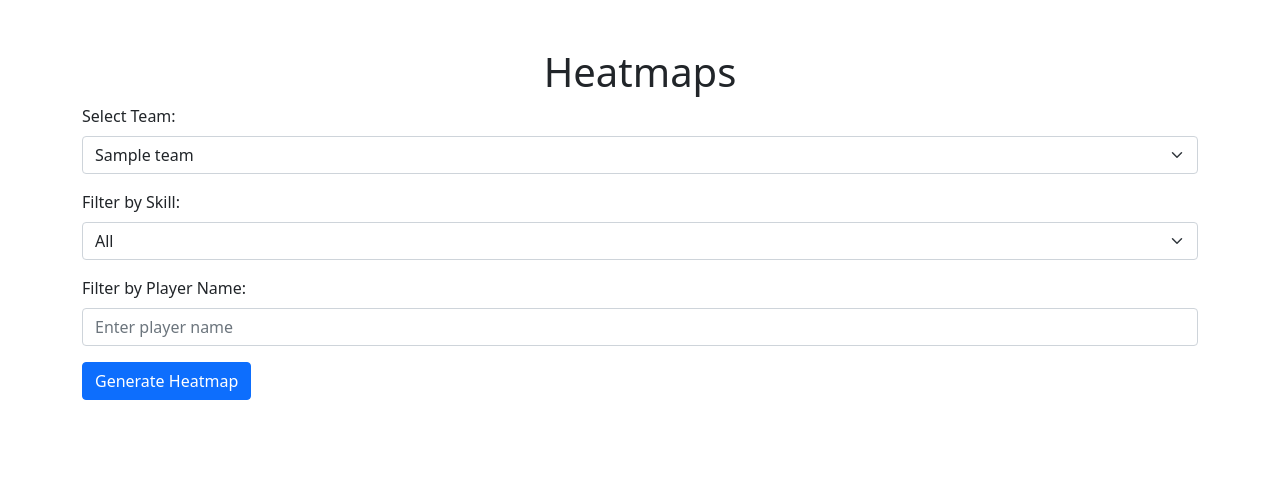
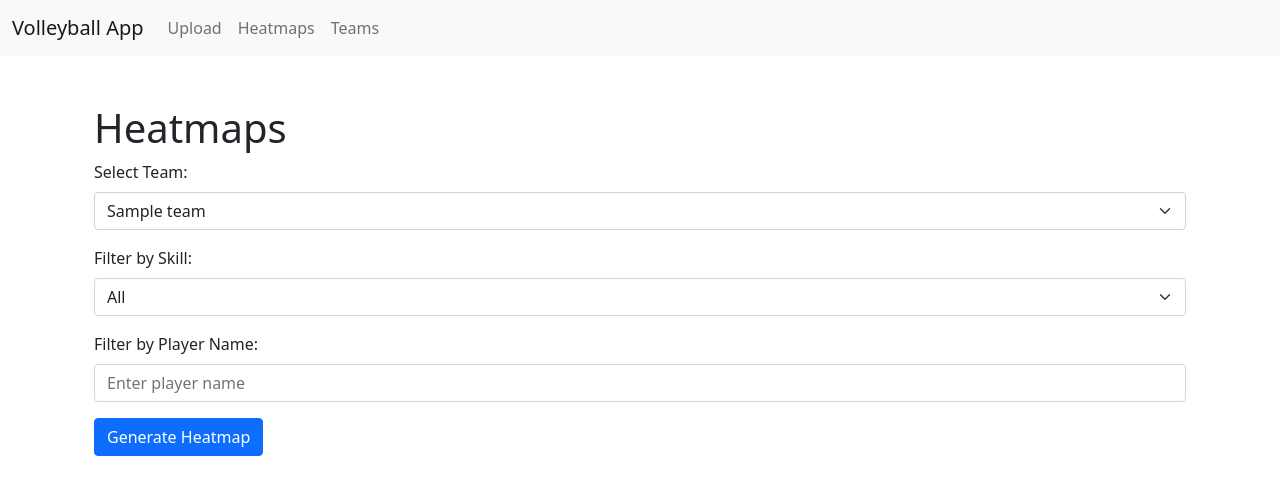
Before and after one commit to jsoto2k/volleyballproject, a Flask app: page /heatmaps in a window 1280 px wide. Shown: the top 495 px of the page. Run offline with Flask 3, Linux system fonts and the light colour scheme; tables that the repository leaves empty hold one stand-in row (values such as "Sample post"); some libraries are stand-ins or nearby versions.

Commit message:
updated templates

```diff
--- /dev/null
+++ b/templates/base.html
@@ -0,0 +1,39 @@
+<!DOCTYPE html>
+<html lang="en">
+<head>
+    <meta charset="UTF-8">
+    <meta name="viewport" content="width=device-width, initial-scale=1.0">
+    <link rel="stylesheet" href="https://cdnjs.cloudflare.com/ajax/libs/bootstrap/5.1.3/css/bootstrap.min.css">
+    <title>Volleyball App</title>
+</head>
+<body>
+    <nav class="navbar navbar-expand-lg navbar-light bg-light">
+        <div class="container-fluid">
+            <a class="navbar-brand" href="/">Volleyball App</a>
+            <button class="navbar-toggler" type="button" data-bs-toggle="collapse" data-bs-target="#navbarNav" aria-controls="navbarNav" aria-expanded="false" aria-label="Toggle navigation">
+                <span class="navbar-toggler-icon"></span>
+            </button>
+            <div class="collapse navbar-collapse" id="navbarNav">
+                <ul class="navbar-nav">
+                    <li class="nav-item">
+                        <a class="nav-link" href="/">Upload</a>
+                    </li>
+                    <li class="nav-item">
+                        <a class="nav-link" href="/heatmaps">Heatmaps</a>
+                    </li>
+                    <li class="nav-item">
+                        <a class="nav-link" href="/view_teams">Teams</a>
+                    </li>
+                </ul>
+            </div>
+        </div>
+    </nav>
+
+    <div class="container mt-4">
+        {% block content %}
+        {% endblock %}
+    </div>
+
+    <script src="https://cdnjs.cloudflare.com/ajax/libs/bootstrap/5.1.3/js/bootstrap.bundle.min.js"></script>
+</body>
+</html>
--- a/templates/heatmaps.html
+++ b/templates/heatmaps.html
@@ -1,18 +1,12 @@
-<!DOCTYPE html>
-<html lang="en">
-<head>
-    <meta charset="UTF-8">
-    <meta name="viewport" content="width=device-width, initial-scale=1.0">
-    <title>Heatmaps</title>
-    <link rel="stylesheet" href="https://cdnjs.cloudflare.com/ajax/libs/bootstrap/5.1.3/css/bootstrap.min.css">
-</head>
-<body>
+{% extends 'base.html' %}
+
+{% block content %}
 <div class="container mt-5">
-        <h1 class="text-center">Heatmaps</h1>
-        <form action="/generate_heatmap" method="POST">
+    <h1>Heatmaps</h1>
+    <form action="/generate_heatmap" method="post">
         <div class="mb-3">
             <label for="team_id" class="form-label">Select Team:</label>
-                <select name="team_id" id="team_id" class="form-select" required>
+            <select name="team_id" id="team_id" class="form-select">
                 {% for team in teams %}
                     <option value="{{ team.id }}">{{ team.name }}</option>
                 {% endfor %}
@@ -37,7 +31,4 @@
         <button type="submit" class="btn btn-primary">Generate Heatmap</button>
     </form>
 </div>
-
-    <script src="https://cdnjs.cloudflare.com/ajax/libs/bootstrap/5.1.3/js/bootstrap.bundle.min.js"></script>
-</body>
-</html>
+{% endblock %}
```
Also changed, not shown: templates/upload.html (+5 -12 lines), templates/view_teams.html (added, +23 -0 lines). Lines whose indentation alone changed are shown as unchanged.
